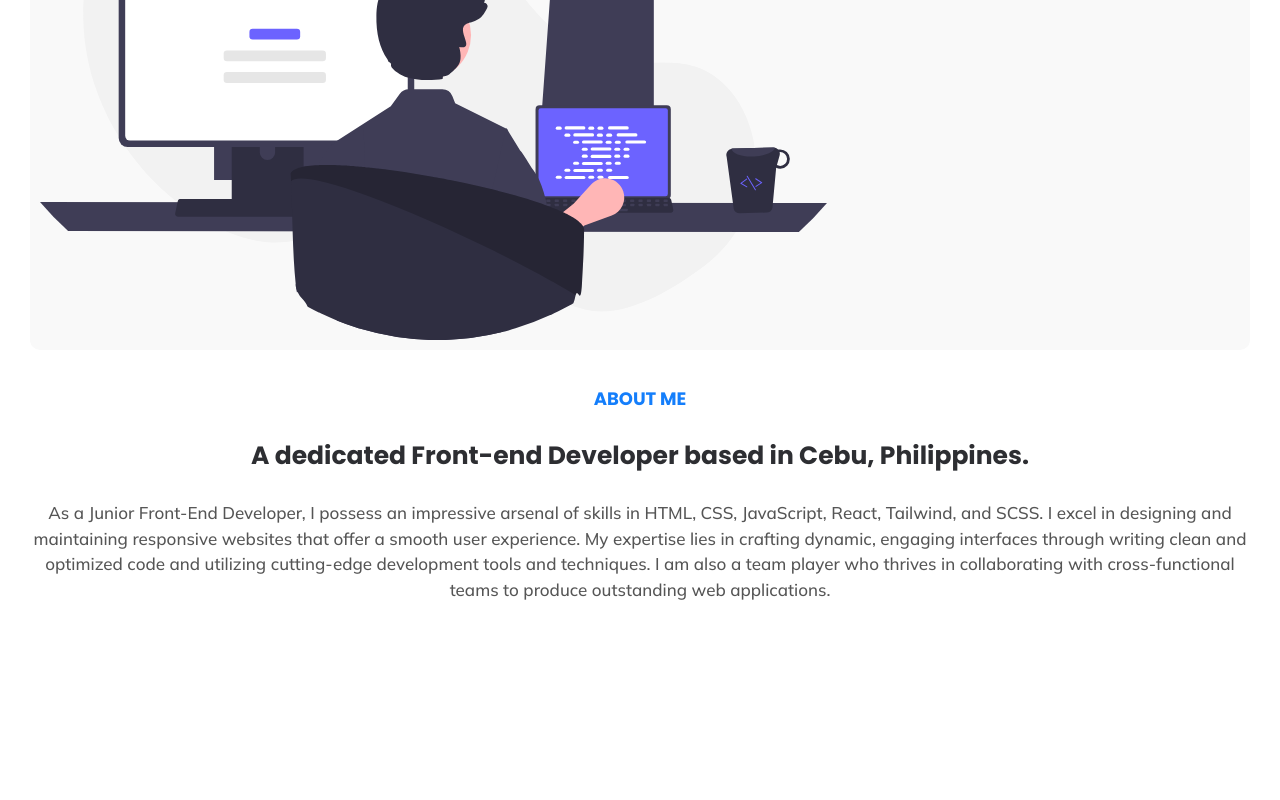
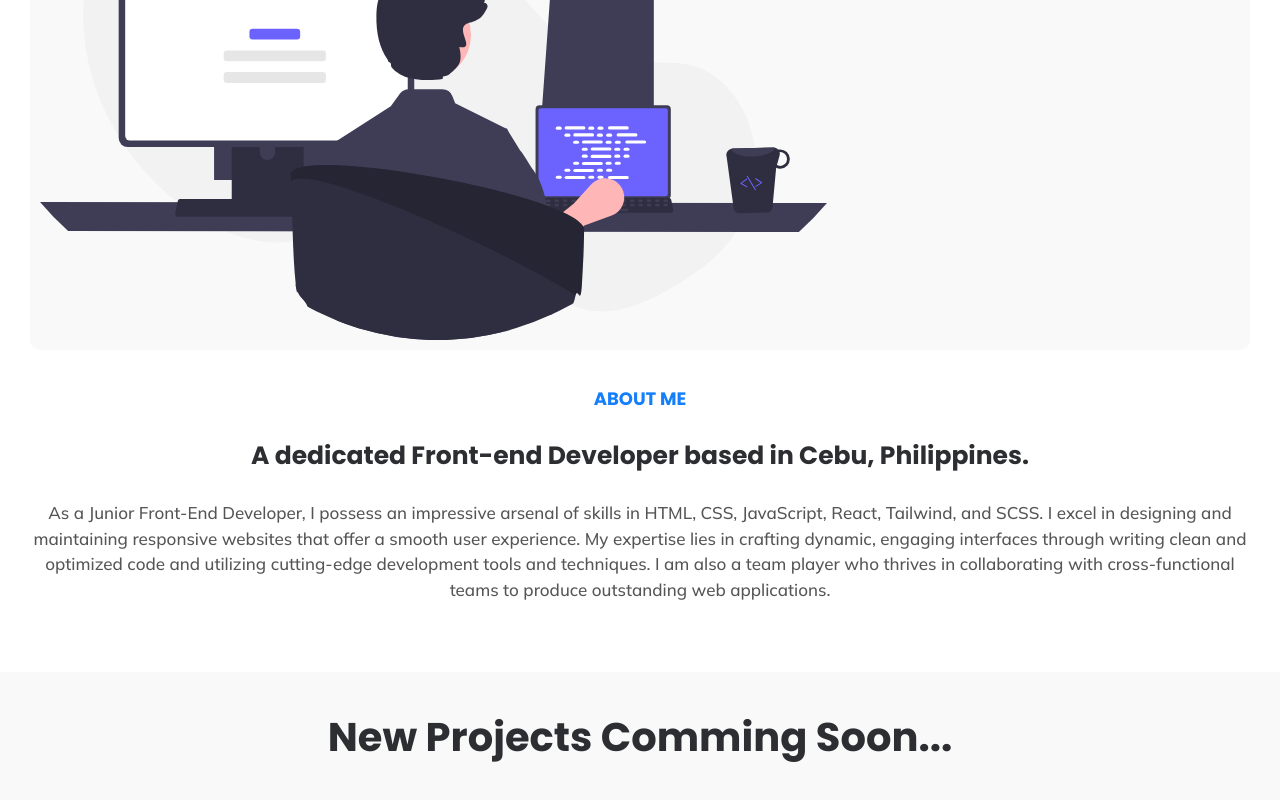
Before and after one commit to dranyam2022/maynard_escalante_portfolio, a React (Vite) app: page / in a window 1280 px wide. Shown: the part 1182-1982 px from the top of the page. Before the commit the page ends 1854 px from the top, so only its background shows below. Built offline with nearby package versions, Linux system fonts and the light colour scheme.

Commit message:
done with projects placeholder

```diff
--- a/src/App.tsx
+++ b/src/App.tsx
@@ -2,6 +2,7 @@ import "./App.css";
 import About from "./components/about/About";
 import Home from "./components/home/Home";
 import Navbar from "./components/navbar/Navbar";
+import { Projects } from "./components/projects/Projects";
 
 function App() {
   return (
@@ -9,6 +10,7 @@ function App() {
       <Navbar />
       <Home />
       <About />
+      <Projects />
     </>
   );
 }
--- /dev/null
+++ b/src/components/projects/Projects.module.css
@@ -0,0 +1,11 @@
+.container {
+  display: flex;
+  flex-direction: column;
+  justify-content: center;
+  align-items: center;
+  font-size: 2.5rem;
+  text-align: center;
+  font-weight: bold;
+  padding: 35px 30px;
+  background-color: var(--bg-light-grey);
+}
--- /dev/null
+++ b/src/components/projects/Projects.tsx
@@ -0,0 +1,8 @@
+import styles from "./Projects.module.css";
+export const Projects = () => {
+  return (
+    <section className={styles.container}>
+      <h2>New Projects Comming Soon...</h2>
+    </section>
+  );
+};
```
